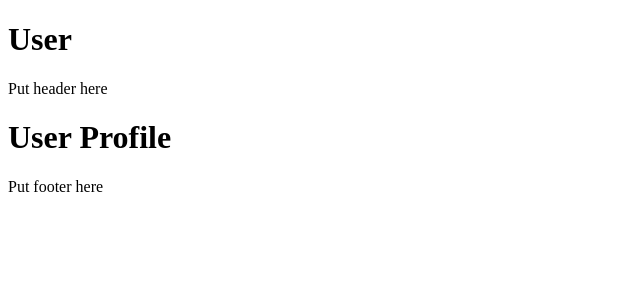
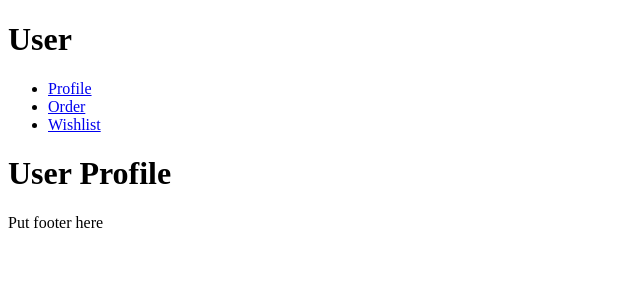
Before and after one commit to Aidilsur/vue-router, a Vue app: page /users in a window 1280 px wide. Shown: the top 300 px of the page, without its empty margins (0-640 px from the left). Built offline with nearby package versions, Linux system fonts and the light colour scheme.

Commit message:
navigation

```diff
--- a/src/components/User.vue
+++ b/src/components/User.vue
@@ -1,10 +1,21 @@
-<script setup></script>
+<script setup>
+import { RouterLink } from "vue-router";
+</script>
 
 <template>
   <h1>User</h1>
-  <div>Put header here</div>
+  <ul>
+    <li><RouterLink to="/users/profile">Profile</RouterLink></li>
+    <li><RouterLink to="/users/order">Order</RouterLink></li>
+    <li><RouterLink to="/users/wishlist">Wishlist</RouterLink></li>
+  </ul>
   <RouterView />
   <div>Put footer here</div>
 </template>
 
-<style scoped></style>
+<style scoped>
+.router-link-active {
+  color: red;
+  font-weight: bold;
+}
+</style>
```
